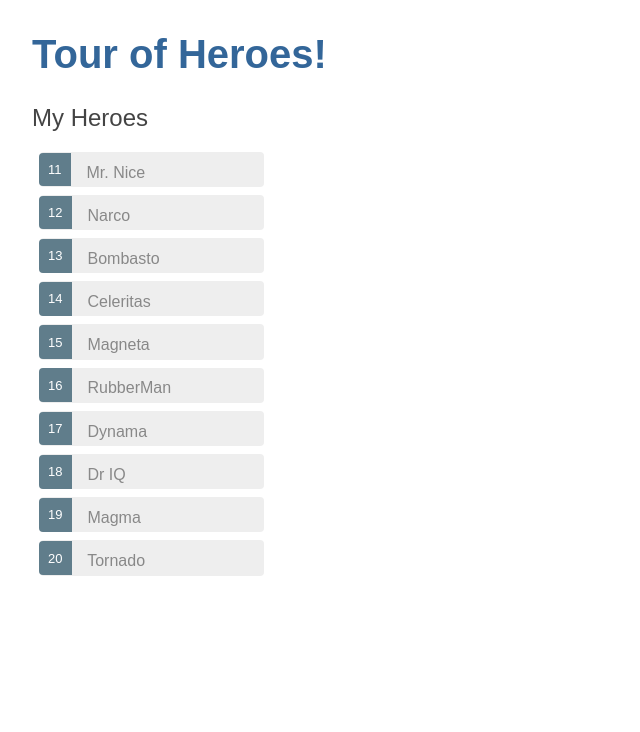
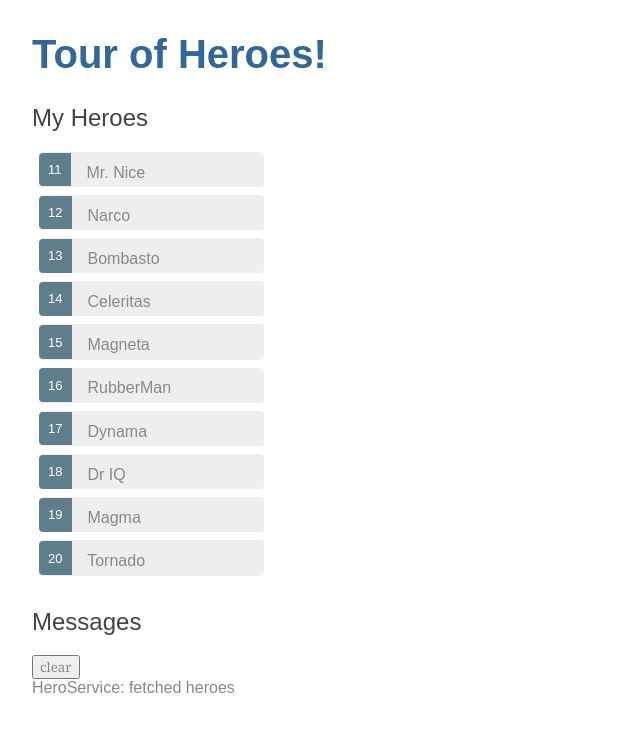
Before and after one commit to diegoami/angular_tour_of_heroes, an Angular app: page / in a window 1280 px wide. Shown: the top 732 px of the page, without its empty margins (0-640 px from the left). Built offline with nearby package versions, Linux system fonts and the light colour scheme.

Commit message:
Add messages

```diff
--- a/src/app/app.component.html
+++ b/src/app/app.component.html
@@ -3,3 +3,4 @@
     {{ title }}!
   </h1>
   <app-heroes></app-heroes>
+  <app-messages></app-messages>
--- a/src/app/app.module.ts
+++ b/src/app/app.module.ts
@@ -5,11 +5,13 @@
 import { HeroesComponent } from './heroes/heroes.component';
 import { FormsModule } from '@angular/forms';
 import { HeroDetailComponent } from './hero-detail/hero-detail.component';
+import { MessagesComponent } from './messages/messages.component';
 @NgModule({
   declarations: [
     AppComponent,
     HeroesComponent,
-    HeroDetailComponent
+    HeroDetailComponent,
+    MessagesComponent
   ],
   imports: [
     BrowserModule,
--- a/src/app/hero.service.ts
+++ b/src/app/hero.service.ts
@@ -2,6 +2,7 @@
 import { Hero } from './hero';
 import { HEROES } from './mock-heroes';
 import { Observable, of } from 'rxjs';
+import { MessageService } from './message.service';
 @Injectable({
   providedIn: 'root',
 })
@@ -9,9 +10,11 @@
 
 export class HeroService {
 
-  constructor() { }
+  constructor(private messageService: MessageService) { }
 
   getHeroes(): Observable<Hero[]> {
+    // TODO: send the message _after_ fetching the heroes
+    this.messageService.add('HeroService: fetched heroes');
     return of(HEROES);
   }
 }
--- /dev/null
+++ b/src/app/message.service.ts
@@ -0,0 +1,16 @@
+import { Injectable } from '@angular/core';
+
+@Injectable({
+  providedIn: 'root',
+})
+export class MessageService {
+  messages: string[] = [];
+
+  add(message: string) {
+    this.messages.push(message);
+  }
+
+  clear() {
+    this.messages = [];
+  }
+}
--- /dev/null
+++ b/src/app/messages/messages.component.html
@@ -0,0 +1,8 @@
+<div *ngIf="messageService.messages.length">
+
+  <h2>Messages</h2>
+  <button class="clear"
+          (click)="messageService.clear()">clear</button>
+  <div *ngFor='let message of messageService.messages'> {{message}} </div>
+
+</div>
--- /dev/null
+++ b/src/app/messages/messages.component.ts
@@ -0,0 +1,15 @@
+import { Component, OnInit } from '@angular/core';
+import { MessageService } from '../message.service';
+@Component({
+  selector: 'app-messages',
+  templateUrl: './messages.component.html',
+  styleUrls: ['./messages.component.css']
+})
+export class MessagesComponent implements OnInit {
+
+  constructor(public messageService: MessageService) {}
+
+  ngOnInit() {
+  }
+
+}
```
Also changed, not shown: src/app/messages/messages.component.css (added), 2 other files (tests, documents, lock files or other folders).
